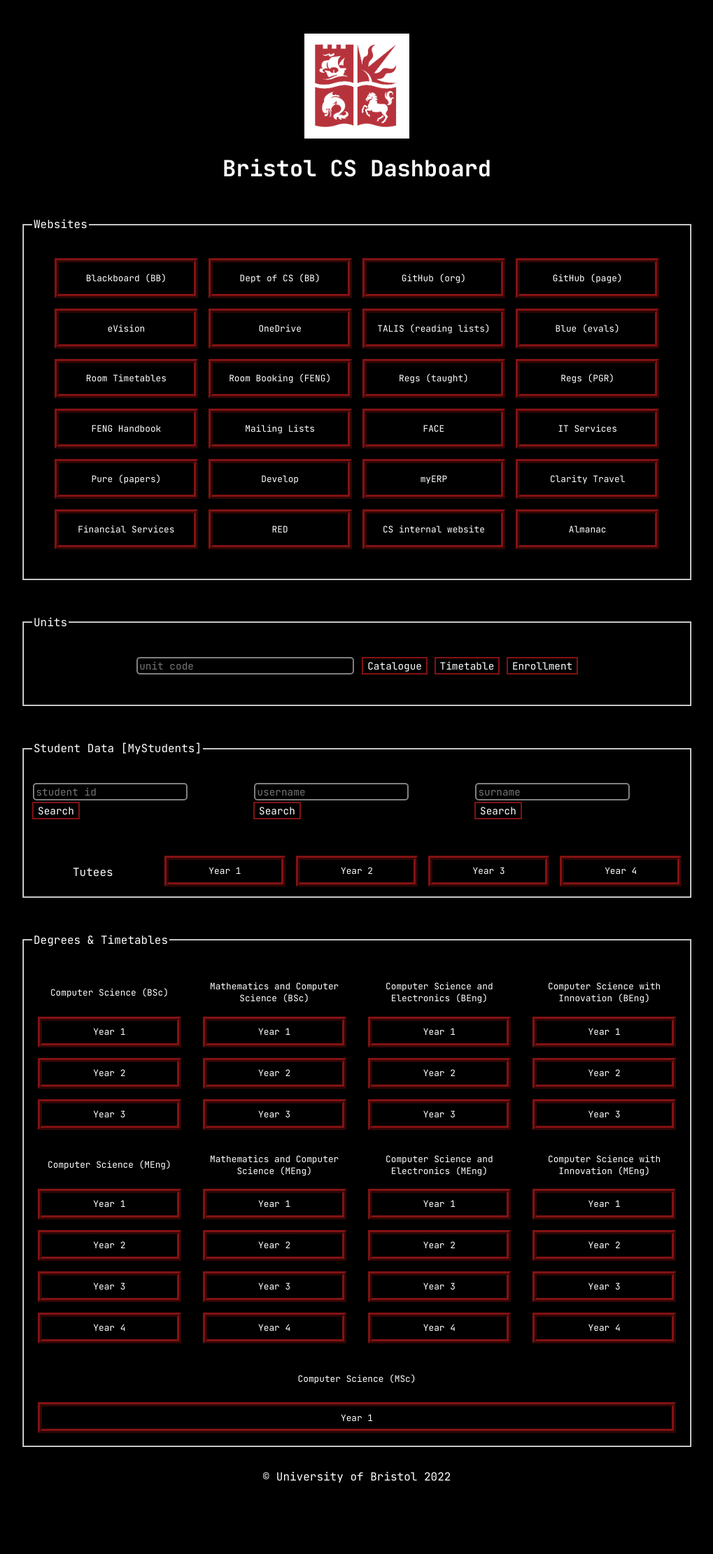
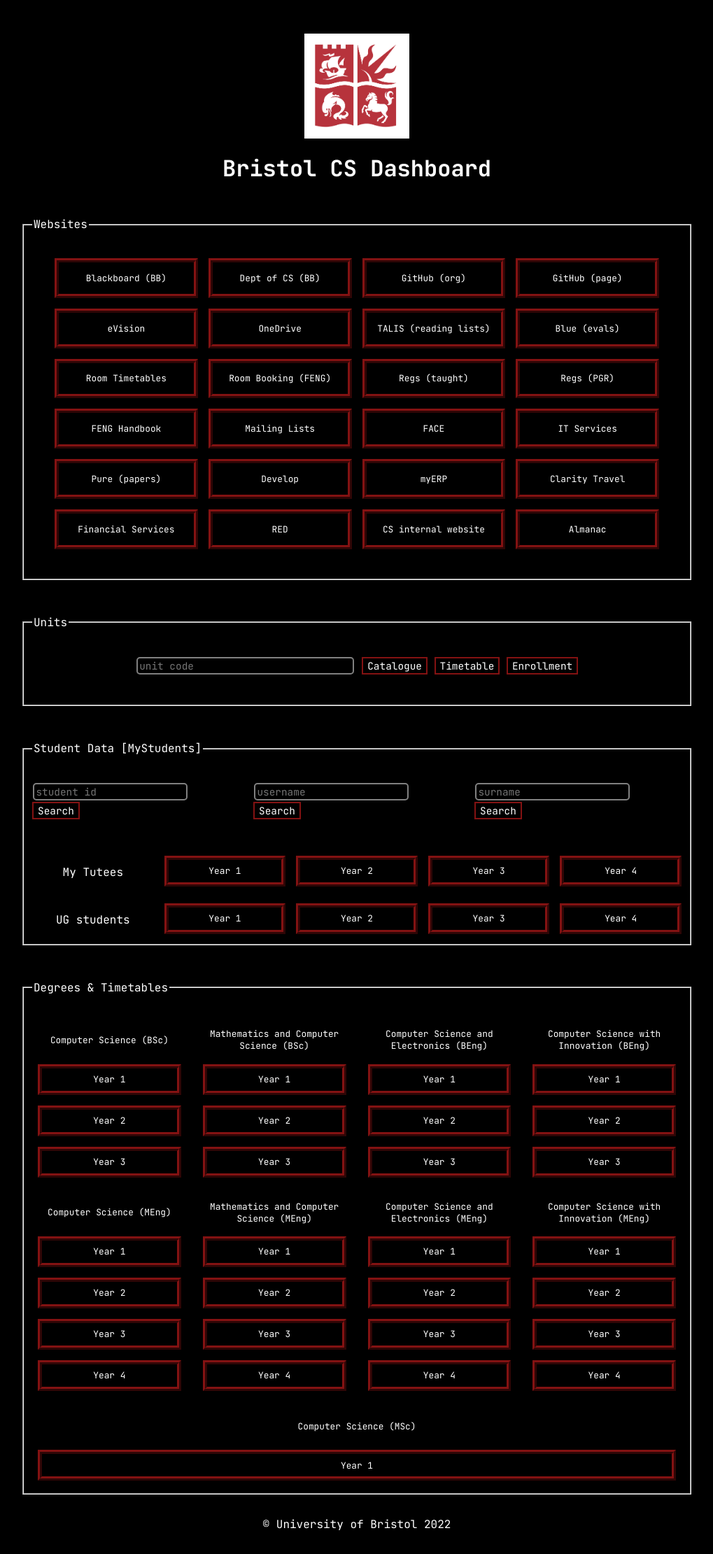
Before and after one commit to cs-uob/dashboard, a Jekyll site: the page built from docs/index.html, in a window 1280 px wide. Shown: the whole page at 70% size, without its empty margins (130-1149 px from the left). Built offline with Jekyll 4.4.1, drawn with Linux system fonts in a browser that asks for light colours; before the commit the page ends 2153 px from its top, so only the background shows below that.

Commit message:
adding all student buttons

```diff
--- a/docs/_includes/students.html
+++ b/docs/_includes/students.html
@@ -17,12 +17,20 @@
         <button>Search</button>
       </form>
       <div id="tutees">
-        <div class="center">Tutees</div>
+        <div class="center">My Tutees</div>
         {% for year in (1...4) %}
           <a href="https://www.bristol.ac.uk/mystudents/TuteesList.do?programme_year={{ year }}" target="_blank">
             <div class="nice-button smaller-button">Year {{ year }}</div>
           </a>
         {% endfor %}
       </div>
+      <div id="ugs">
+        <div class="center">UG students</div>
+        {% for year in (1...4) %}
+          <a href="https://www.bristol.ac.uk/mystudents/StudentsByDept.do?fac_code=ENGF&dept_code=COSC&study_level=U&block_year={{ year }}" target="_blank">
+            <div class="nice-button smaller-button">Year {{ year }}</div>
+          </a>
+        {% endfor %}
+      </div>
   </div>
 </fieldset>
--- a/docs/assets/css/style.css
+++ b/docs/assets/css/style.css
@@ -91,6 +91,13 @@
   grid-gap: 15px;
 }
 
+#studentData > #ugs {
+  grid-column: span 3;
+  display: grid;
+  grid-template-columns: 1fr 1fr 1fr 1fr 1fr;
+  grid-gap: 15px;
+}
+
 .center {
   display: flex;
   height: 3em;
```
